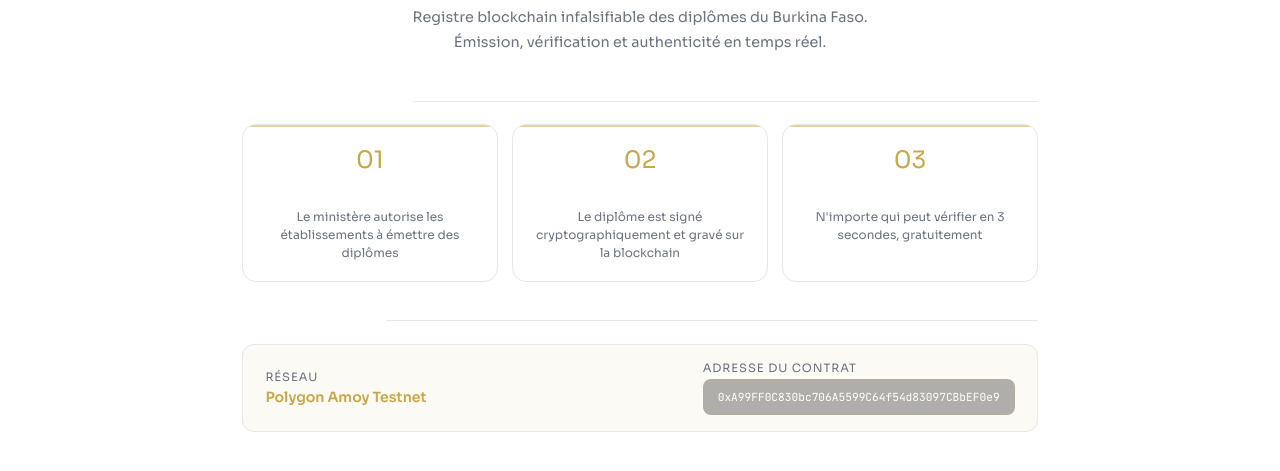
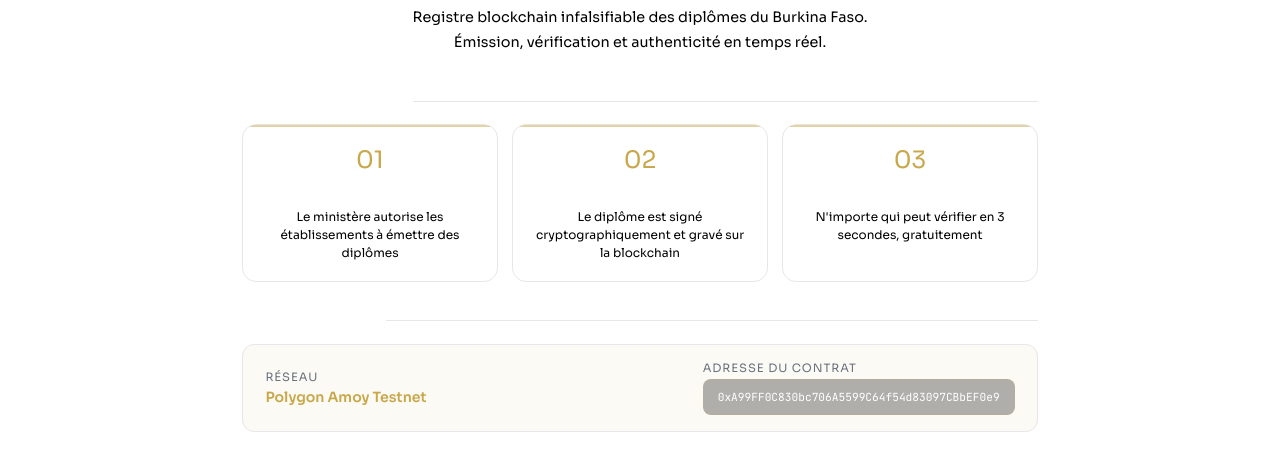
Before and after one commit to nouxel00/diplochain, a website: page frontend/index.html in a window 1280 px wide. Shown: the part 273-744 px from the top of the page. Drawn offline with Linux system fonts and the light colour scheme.

Commit message:
Update index.html

```diff
--- a/frontend/index.html
+++ b/frontend/index.html
@@ -561,7 +561,7 @@
   <div style="text-align:center; padding: 2rem 0 2.5rem;">
     <div style="width:70px;height:70px;background:var(--gold);clip-path:polygon(50% 0%,100% 25%,100% 75%,50% 100%,0% 75%,0% 25%);display:flex;align-items:center;justify-content:center;font-size:28px;font-weight:700;color:var(--navy);margin:0 auto 1.2rem;">D</div>
     <h1 style="font-size:1.6rem;font-weight:700;color:var(--white);margin-bottom:8px;">DiploChain</h1>
-    <p style="font-size:0.9rem;color:var(--muted);max-width:480px;margin:0 auto;line-height:1.7;">
+    <p style="font-size:0.9rem;color:black;max-width:480px;margin:0 auto;line-height:1.7;">
       Registre blockchain infalsifiable des diplômes du Burkina Faso.<br>Émission, vérification et authenticité en temps réel.
     </p>
   </div>
@@ -571,17 +571,17 @@
     <div class="stat-card" style="text-align:center;cursor:pointer;" onclick="showPage('admin', document.querySelectorAll('.nav-tab')[1])">
       <div style="font-size:1.5rem;margin-bottom:10px;color:var(--gold);">01</div>
       <div style="font-size:0.82rem;font-weight:600;color:var(--white);margin-bottom:6px;">Ministère accrédite</div>
-      <div style="font-size:0.75rem;color:var(--muted);line-height:1.5;">Le ministère autorise les établissements à émettre des diplômes</div>
+      <div style="font-size:0.75rem;color: black;line-height:1.5;">Le ministère autorise les établissements à émettre des diplômes</div>
     </div>
     <div class="stat-card" style="text-align:center;cursor:pointer;" onclick="showPage('emit', document.querySelectorAll('.nav-tab')[2])">
       <div style="font-size:1.5rem;margin-bottom:10px;color:var(--gold);">02</div>
       <div style="font-size:0.82rem;font-weight:600;color:var(--white);margin-bottom:6px;">Établissement émet</div>
-      <div style="font-size:0.75rem;color:var(--muted);line-height:1.5;">Le diplôme est signé cryptographiquement et gravé sur la blockchain</div>
+      <div style="font-size:0.75rem;color: black;line-height:1.5;">Le diplôme est signé cryptographiquement et gravé sur la blockchain</div>
     </div>
     <div class="stat-card" style="text-align:center;cursor:pointer;" onclick="showPage('verify', document.querySelectorAll('.nav-tab')[3])">
       <div style="font-size:1.5rem;margin-bottom:10px;color:var(--gold);">03</div>
       <div style="font-size:0.82rem;font-weight:600;color:var(--white);margin-bottom:6px;">Recruteur vérifie</div>
-      <div style="font-size:0.75rem;color:var(--muted);line-height:1.5;">N'importe qui peut vérifier en 3 secondes, gratuitement</div>
+      <div style="font-size:0.75rem;color: black;line-height:1.5;">N'importe qui peut vérifier en 3 secondes, gratuitement</div>
     </div>
   </div>
 
```
